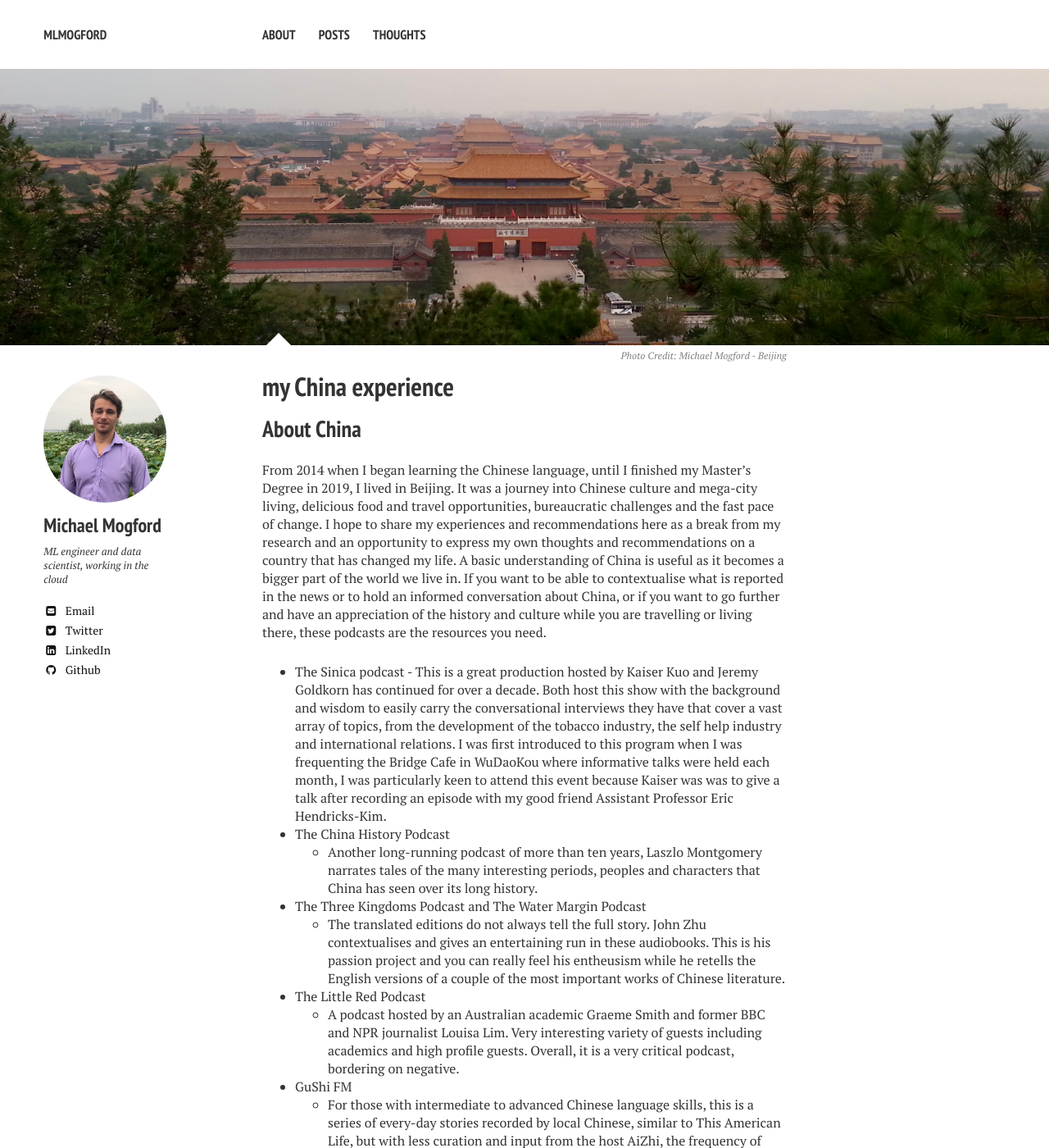
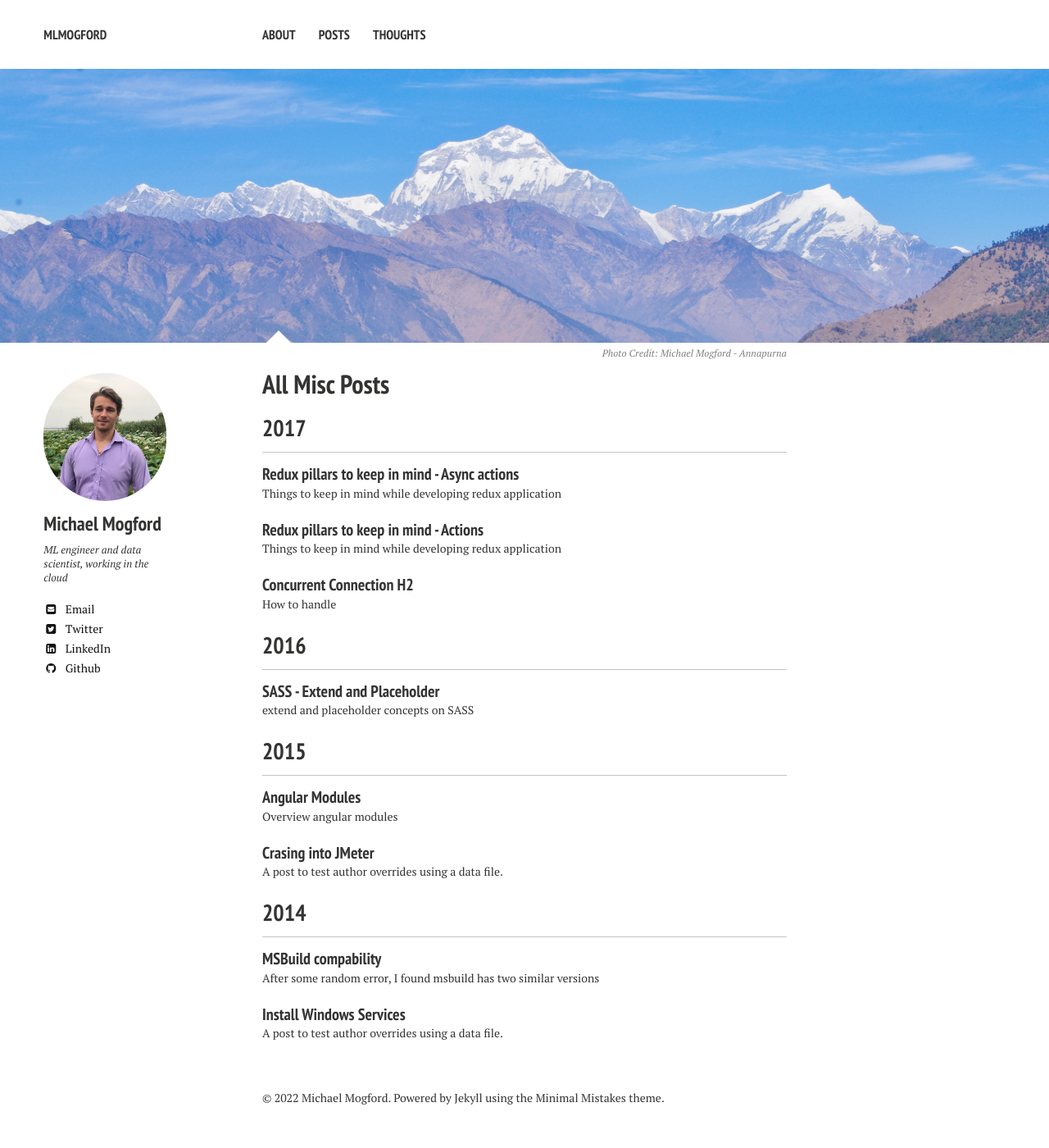
Before and after one commit to MLMogford/MLMogford.github.io, a Jekyll site: the page built from thoughts/index.md, in a window 1280 px wide and 1400 px high. Shown: the whole window at 82% size. Built offline with Jekyll 4.4.1, drawn with Linux system fonts in a browser that asks for light colours; nearby versions of some CDN libraries; some of the changed text lies outside the part shown.

Commit message:
Update index.md

```diff
--- a/thoughts/index.md
+++ b/thoughts/index.md
@@ -1,25 +1,11 @@
 ---
-layout: page
-title: "my China experience"
-tags: []
-comments: true
+layout: post-index
+title: All Misc Posts
+excerpt: "A List of Misc Posts"
+
 
 image:
-  feature: beijing01.jpg
-  credit: Michael Mogford - Beijing
+  feature: nepal01.jpg
+  credit: Michael Mogford - Annapurna
   creditlink: http://mlmogford.dev/
 ---
-
-## About China
-From 2014 when I began learning the Chinese language, until I finished my Master’s Degree in 2019, I lived in Beijing. It was a journey into Chinese culture and mega-city living, delicious food and travel opportunities, bureaucratic challenges and the fast pace of change. I hope to share my experiences and recommendations here as a break from my research and an opportunity to express my own thoughts and recommendations on a country that has changed my life.
-A basic understanding of China is useful as it becomes a bigger part of the world we live in. If you want to be able to contextualise what is reported in the news or to hold an informed conversation about China, or if you want to go further and have an appreciation of the history and culture while you are travelling or living there, these podcasts are the resources you need.
- - The Sinica podcast
- 	- This is a great production hosted by Kaiser Kuo and Jeremy Goldkorn has continued for over a decade. Both host this show with the background and wisdom to easily carry the conversational interviews they have that cover a vast array of topics, from the development of the tobacco industry, the self help industry and international relations. I was first introduced to this program when I was frequenting the Bridge Cafe in WuDaoKou where informative talks were held each month, I was particularly keen to attend this event because Kaiser was was to give a talk after recording an episode with my good friend Assistant Professor Eric Hendricks-Kim.
- - The China History Podcast
-	- Another long-running podcast of more than ten years, Laszlo Montgomery narrates tales of the many interesting periods, peoples and characters that China has seen over its long history.
-- The Three Kingdoms Podcast and The Water Margin Podcast
-	- The translated editions do not always tell the full story. John Zhu contextualises and gives an entertaining run in these audiobooks. This is his passion project and you can really feel his entheusism while he retells the English versions of a couple of the most important works of Chinese literature.
-- The Little Red Podcast
-	- A podcast hosted by an Australian academic Graeme Smith and former BBC and NPR journalist Louisa Lim. Very interesting variety of guests including academics and high profile guests. Overall, it is a very critical podcast, bordering on negative.
-- GuShi FM
-	- For those with intermediate to advanced Chinese language skills, this is a series of every-day stories recorded by local Chinese, similar to This American Life, but with less curation and input from the host AiZhi, the frequency of episodes means there will be something for everyone.
```
